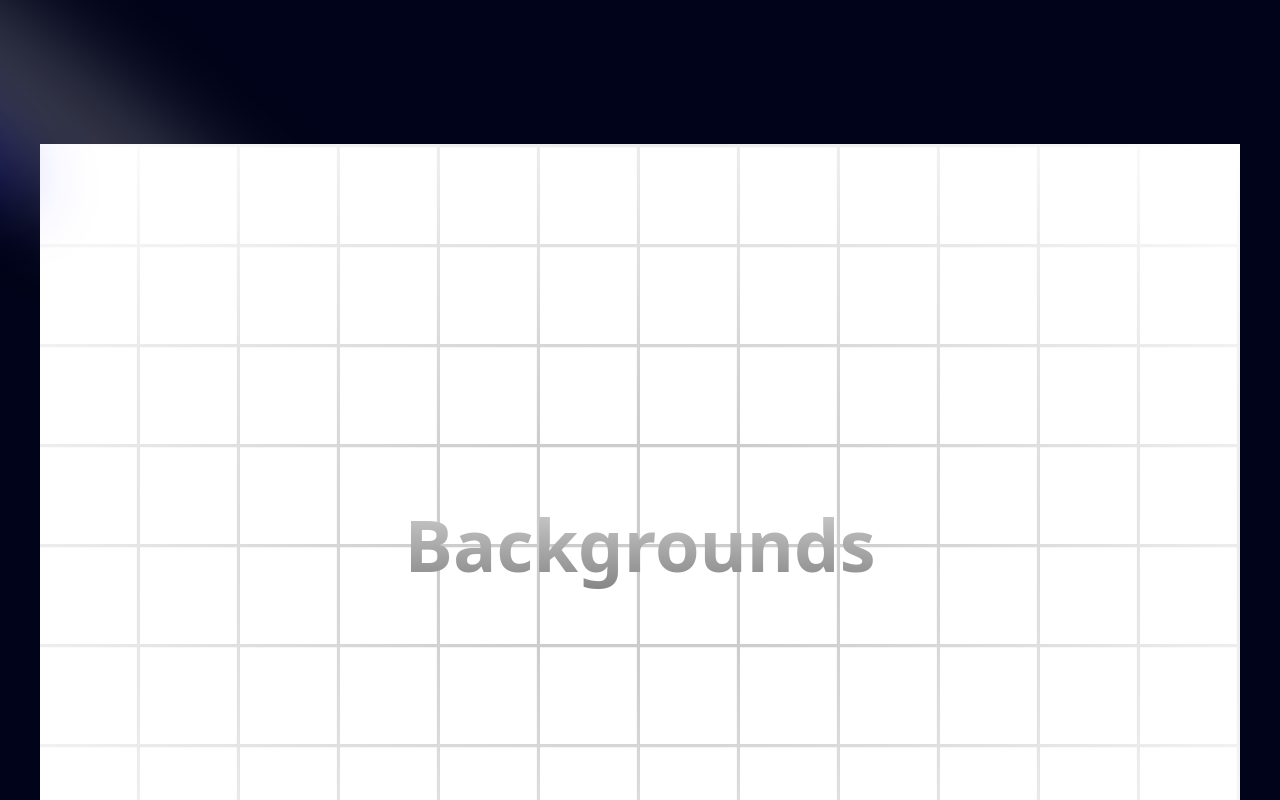
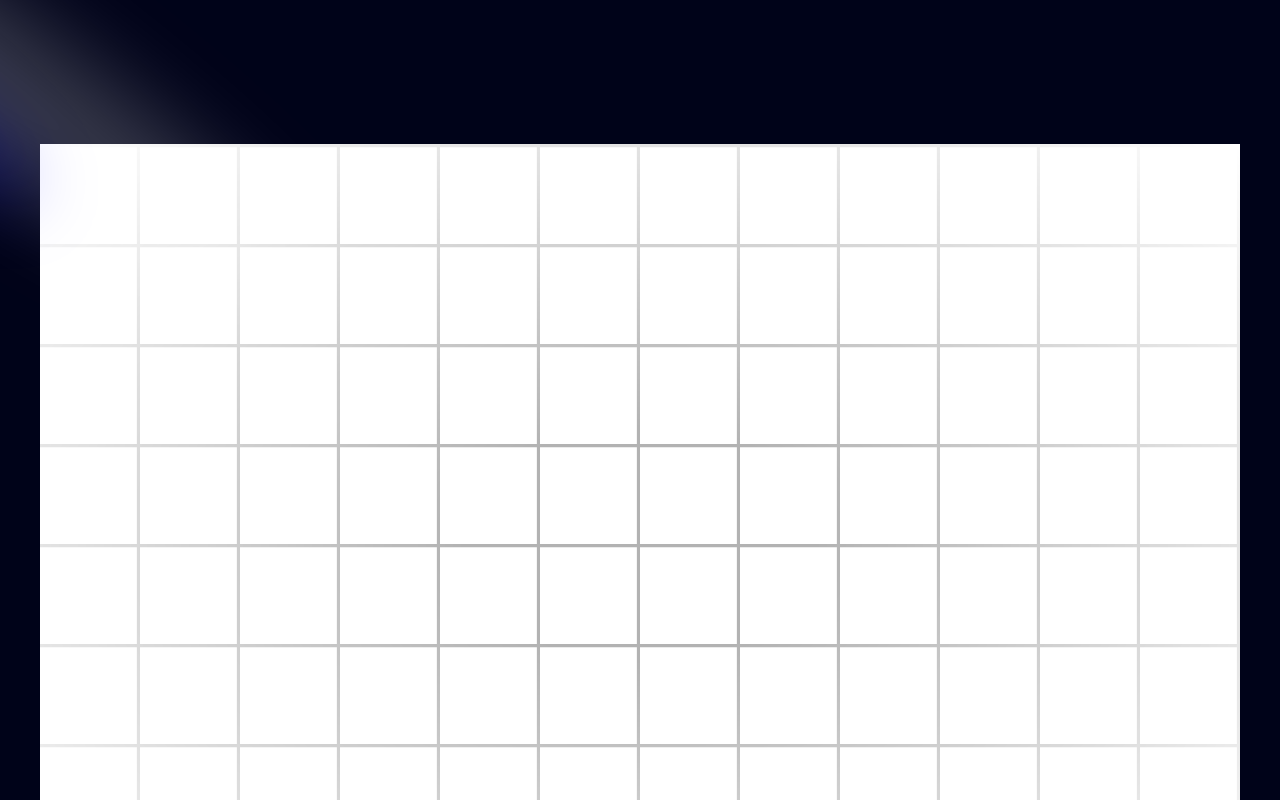
Before and after one commit to MeCode50/portfolio-site, a Next.js app: page / in a window 1280 px wide. Shown: the top 800 px of the page. Built offline with nearby package versions, Linux system fonts and the light colour scheme.

Commit message:
made changes to the background grid

```diff
--- a/components/Hero.tsx
+++ b/components/Hero.tsx
@@ -24,10 +24,9 @@
 				/>
 			</div>
 
-			<div className="h-[50rem] w-full dark:bg-black bg-white  dark:bg-grid-white/[0.2] bg-grid-black/[0.2] relative flex items-center justify-center">
+			<div className="h-screen w-full dark:bg-black-100 bg-white  dark:bg-grid-white/[0.2] bg-grid-black/[0.3] relative flex items-center justify-center">
 				{/* Radial gradient for the container to give a faded look */}
-				<div className="absolute pointer-events-none inset-0 flex items-center justify-center dark:bg-black bg-white [mask-image:radial-gradient(ellipse_at_center,transparent_20%,black)]"></div>
-				<p className="text-4xl sm:text-7xl font-bold relative z-20 bg-clip-text text-transparent bg-gradient-to-b from-neutral-200 to-neutral-500 py-8">Backgrounds</p>
+				<div className="absolute pointer-events-none inset-0 flex items-center justify-center dark:bg-black-100 bg-white [mask-image:radial-gradient(ellipse_at_center,transparent_20%,black)]" />
 			</div>
 		</div>
 	);
```
